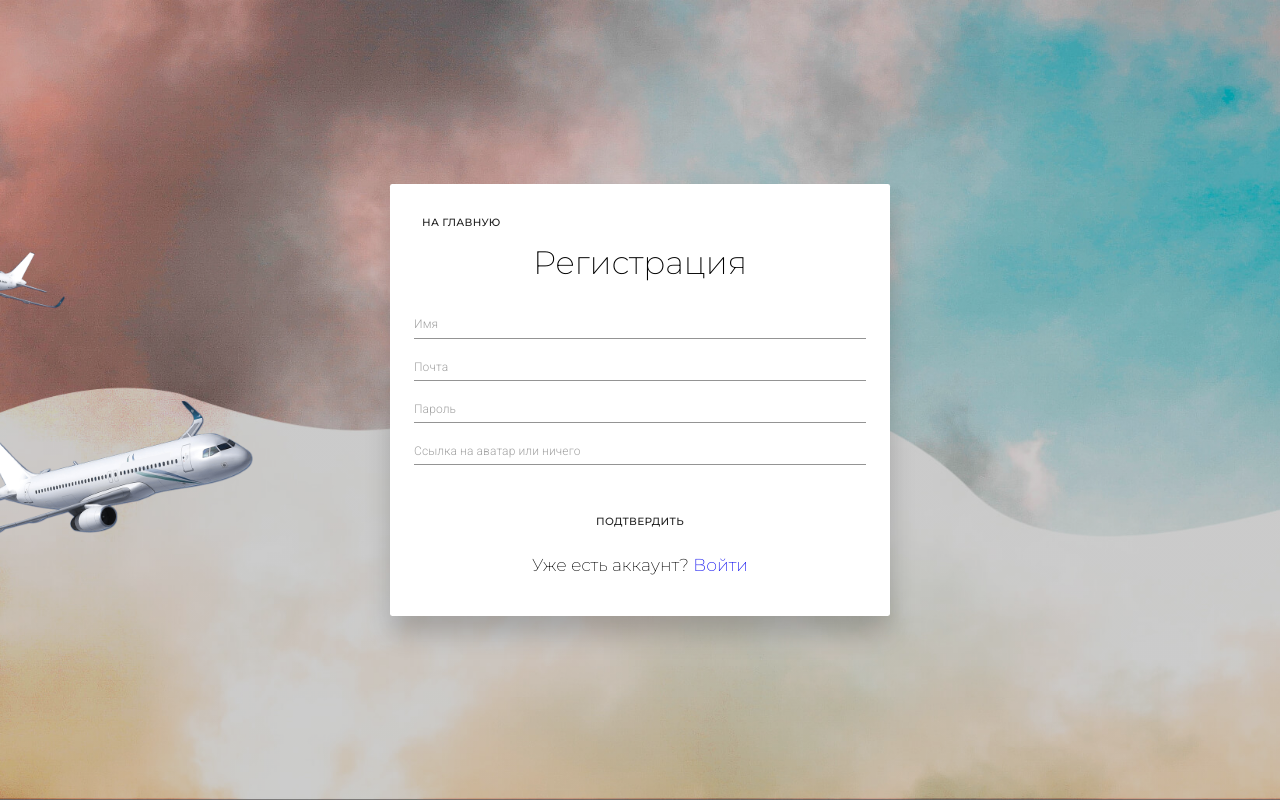
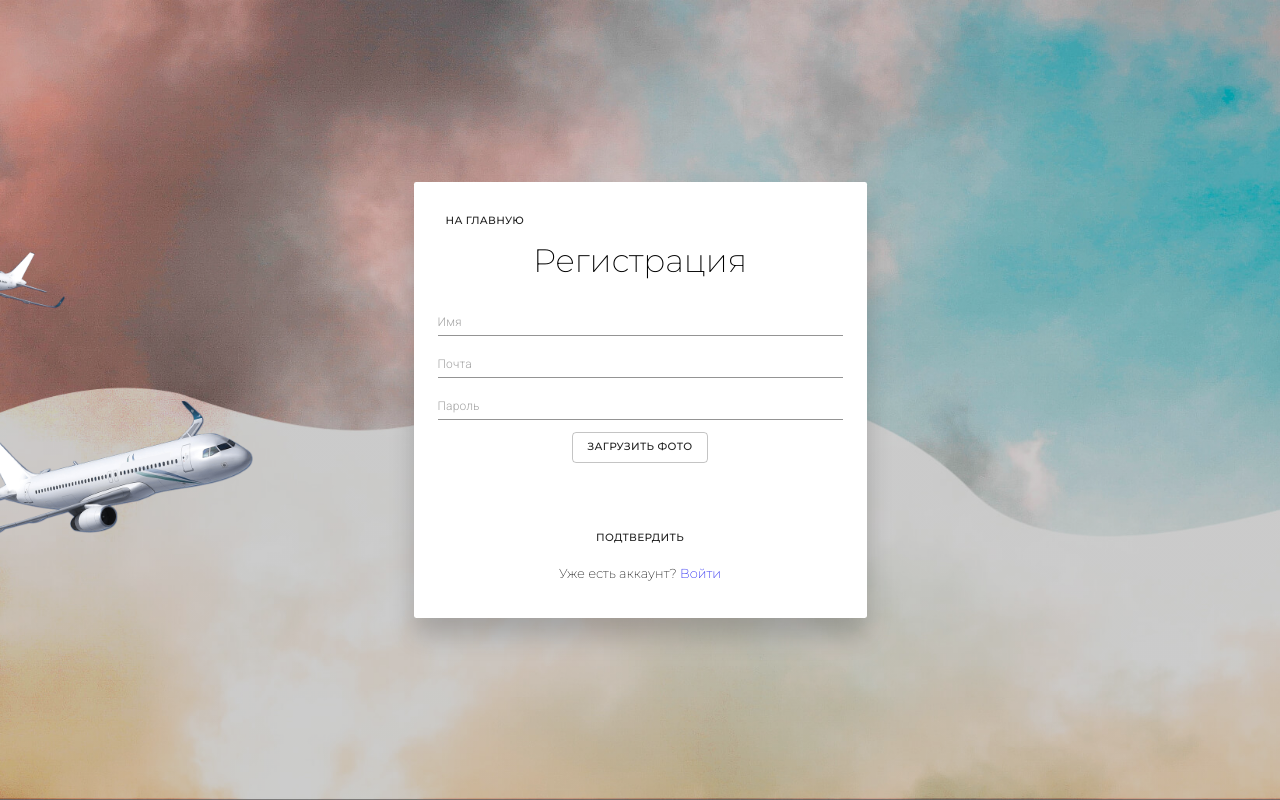
Before and after one commit to oranje322/travel-app, a React (Create React App) app: page /join in a window 1280 px wide. Built offline with nearby package versions, Linux system fonts and the light colour scheme; no server answers.

Commit message:
feat: add photo upload

```diff
--- a/src/components/Auth/Auth.module.scss
+++ b/src/components/Auth/Auth.module.scss
@@ -1,4 +1,5 @@
-@import url('https://fonts.googleapis.com/css2?family=Montserrat:wght@100;200;300;400;500&family=Playfair+Display:wght@400;500&family=Roboto:wght@300&display=swap');
+@import url("https://fonts.googleapis.com/css2?family=Montserrat:wght@100;200;300;400;500&family=Playfair+Display:wght@400;500&family=Roboto:wght@300&display=swap");
+$normal: hsl(27, 42%, 55%);
 
 .wrapper {
   display: flex;
@@ -9,10 +10,10 @@
   bottom: 0;
   left: 0;
   right: 0;
-  font-family: 'Montserrat';
+  font-family: "Montserrat";
   font-weight: 200;
   font-size: 1.8rem;
-  background: linear-gradient( rgba(0, 0, 0, 0.2), rgba(0, 0, 0, 0.2) ), url('../../assets/img/background.jpg');
+  background: linear-gradient(rgba(0, 0, 0, 0.2), rgba(0, 0, 0, 0.2)), url("../../assets/img/background.jpg");
   background-repeat: no-repeat;
   background-size: cover;
   background-position: top;
@@ -41,7 +42,7 @@
   }
 
   p {
-    font-size: 0.8em;
+    font-size: 0.6em;
   }
 
   button {
@@ -57,12 +58,12 @@
 
 .form {
   div {
-    margin-bottom: 1em;
+    margin-bottom: 1rem;
     width: 100%;
   }
 
   button {
-		margin-top: 2.5rem;
+    margin-top: 4rem;
   }
 }
 
@@ -73,3 +74,14 @@
   text-align: left;
   white-space: break-spaces;
 }
+
+.uploadBtn {
+  margin: 0 auto;
+  img {
+    display: block;
+    margin: 0.5em auto 0;
+  }
+  span {
+    font-family: "Montserrat";
+  }
+}
--- a/src/components/Auth/Signup.tsx
+++ b/src/components/Auth/Signup.tsx
@@ -15,8 +15,12 @@ function Signup() {
     name: "",
     photo: "",
   });
-  const [isFromTouched, setIsFromTouched] = useState<boolean>(false);
-  const [errors, setErrors] = useState<any>([]);
+  const [isFormSubmitted, setIsFormSubmitted] = useState<boolean>(false);
+  const [errors, setErrors] = useState<{ photo: string; password: string; server: string[] | null }>({
+    photo: "",
+    password: "",
+    server: null,
+  });
 
   const dispatch = useDispatch();
 
@@ -24,15 +28,16 @@ function Signup() {
 
   const onSubmitHandler = async (event: any) => {
     event.preventDefault();
-    setIsFromTouched(true);
-    if (errors.length === 0) {
+    setIsFormSubmitted(true);
+    if (!errors.password && !errors.photo) {
+      setErrors({ ...errors, server: null });
       try {
         let res = await Api.signup(JSON.stringify(formData));
         localStorage.setItem("userData", JSON.stringify(res.data));
         dispatch(setUserData(res.data));
         history.push("/");
       } catch (err) {
-        setErrors(err.response.data.errors.map((err: any) => err.msg));
+        setErrors({ ...errors, server: err.response.data.errors.map((err: any) => err.msg) });
       }
     }
   };
@@ -42,18 +47,38 @@ function Signup() {
     const value = event.target.value;
     setFormData({ ...formData, [name]: value });
 
-    if (
-      name === "photo" &&
-      !value.match(/^(?:http(s)?:\/\/)?[\w.-]+(?:\.[\w.-]+)+[\w\-._~:/?#[\]@!$&'()*+,;=.]+$/) &&
-      value.length > 0
-    ) {
-      setErrors(["Ссылка на аватар некорректна"]);
-      return;
-    } else if (name === "password" && value.length < 6) {
-      setErrors(["Пароль должен содержать более 6 символов"]);
+    if (name === "password" && value.length < 6) {
+      setErrors({ ...errors, password: "Пароль должен содержать более 6 символов" });
       return;
     } else {
-      setErrors([]);
+      setErrors({ ...errors, password: "" });
+    }
+  };
+
+  const onPhotoLoadHandler = (event: any) => {
+    const file = event.target.files[0];
+
+    if (file === undefined) {
+      return;
+    } else if (!file.type.match(/^image\/\w*$/)) {
+      setErrors({ ...errors, photo: "Загрузить можно только картинку" });
+      return;
+    } else if (file.size / 1024 / 1024 > 1) {
+      setErrors({ ...errors, photo: "Превышен максимальный размер файла 1МБ" });
+      return;
+    } else {
+      setErrors({ ...errors, photo: "" });
+
+      const reader = new FileReader();
+      console.log(reader);
+      reader.onloadend = function () {
+        if (typeof reader.result === "string") {
+          setFormData({ ...formData, photo: reader.result });
+        } else {
+          setFormData({ ...formData, photo: "" });
+        }
+      };
+      reader.readAsDataURL(file);
     }
   };
 
@@ -76,17 +101,26 @@ function Signup() {
             onChange={onChangeHandler}
             required
           />
-          <Input
-            type="text"
-            name="photo"
-            placeholder="Ссылка на аватар или ничего"
-            value={photo}
-            onChange={onChangeHandler}
-          />
-          {errors.length > 0 && isFromTouched && <p className={classes.helperText}>{errors.join("\r\n")}</p>}
-          <Button type="submit" disabled={errors.length > 0 && isFromTouched}>
-            Подтвердить
-          </Button>
+          <div className={classes.uploadBtn} >
+            <label htmlFor="upload-photo">
+              <input
+                style={{ display: "none" }}
+                id="upload-photo"
+                name="upload-photo"
+                type="file"
+                accept=".jpg, .jpeg, .png"
+                onChange={(event) => onPhotoLoadHandler(event)}
+              />
+              <Button variant="outlined" component="span">
+                Загрузить фото
+              </Button>
+              {photo && <img src={photo} width="50" alt="" title="Ваше фото" />}
+            </label>
+          </div>
+          {(errors.password || errors.server || errors.photo) && isFormSubmitted && (
+            <p className={classes.helperText}>{Object.values(errors).join("\r\n")}</p>
+          )}
+          <Button type="submit">Подтвердить</Button>
         </form>
         <p className={classes.text}>
           Уже есть аккаунт? <Link to="/login">Войти</Link>
```
Lines whose indentation alone changed are shown as unchanged.
